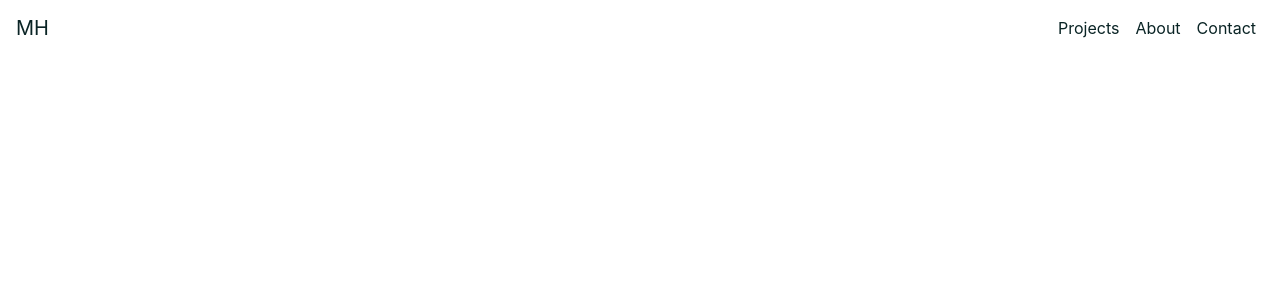
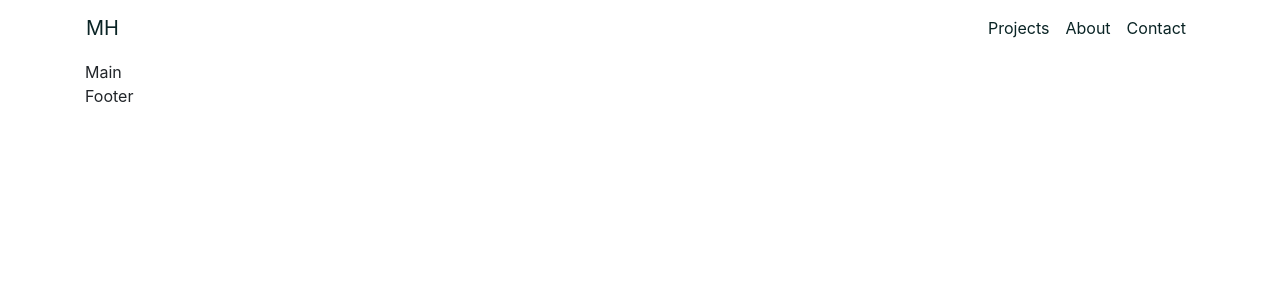
Before and after one commit to frealis/portfolio, a React (Create React App) app: page / in a window 1280 px wide. Shown: the top 300 px of the page. Built offline with nearby package versions, Linux system fonts and the light colour scheme.

Commit message:
Add Main and Footer components

```diff
--- a/src/App.js
+++ b/src/App.js
@@ -1,5 +1,7 @@
 import React, { Component } from 'react';
 import Navbar from './components/Navbar';
+import Main from './components/Main';
+import Footer from './components/Footer';
 
 class App extends Component {
   state = {
@@ -19,6 +21,8 @@ class App extends Component {
     return (
       <div className="App">
         <Navbar toggleHamburger={ this.toggleHamburger } />
+        <Main />
+        <Footer />
       </div>
     );
   }
--- /dev/null
+++ b/src/components/Footer.jsx
@@ -0,0 +1,13 @@
+import React, { Component } from 'react';
+
+class Footer extends Component {
+  render() {
+    return (
+      <footer className='container footer'>
+        Footer
+      </footer>
+    )
+  }
+}
+
+export default Footer;
--- /dev/null
+++ b/src/components/Main.jsx
@@ -0,0 +1,13 @@
+import React, { Component } from 'react';
+
+class Main extends Component {
+  render() {
+    return (
+      <main className="container main">
+        Main
+      </main>
+    )
+  }
+}
+
+export default Main;
--- a/src/components/Navbar.jsx
+++ b/src/components/Navbar.jsx
@@ -4,7 +4,7 @@ class Navbar extends Component {
   render() {
     return (
       <React.Fragment>
-        <nav className="navbar navbar-expand-md">
+        <nav className="container navbar navbar-expand-md fixed-top">
           <span className="navbar-brand" href="#">MH</span>
           <button
             className="navbar-toggler"
--- a/src/css/main.css
+++ b/src/css/main.css
@@ -43,6 +43,7 @@ body {
   font-family: -apple-system, BlinkMacSystemFont, "Segoe UI", "Roboto", "Oxygen",
  "Ubuntu", "Cantarell", "Fira Sans", "Droid Sans", "Helvetica Neue",
  sans-serif;
+  padding: 60px 0 30px 0;
   -webkit-font-smoothing: antialiased;
   -moz-osx-font-smoothing: grayscale; }
 
--- a/src/scss/main.scss
+++ b/src/scss/main.scss
@@ -1,10 +1,13 @@
 @import 'config';
 @import 'navbar';
+@import 'main';
+@import 'footer';
 
 body {
   font-family: -apple-system, BlinkMacSystemFont, "Segoe UI", "Roboto", "Oxygen",
     "Ubuntu", "Cantarell", "Fira Sans", "Droid Sans", "Helvetica Neue",
     sans-serif;
+  padding: 60px 0 30px 0;
   -webkit-font-smoothing: antialiased;
   -moz-osx-font-smoothing: grayscale;
 }
```
Also changed, not shown: src/scss/_footer.scss (added), src/scss/_main.scss (added).
